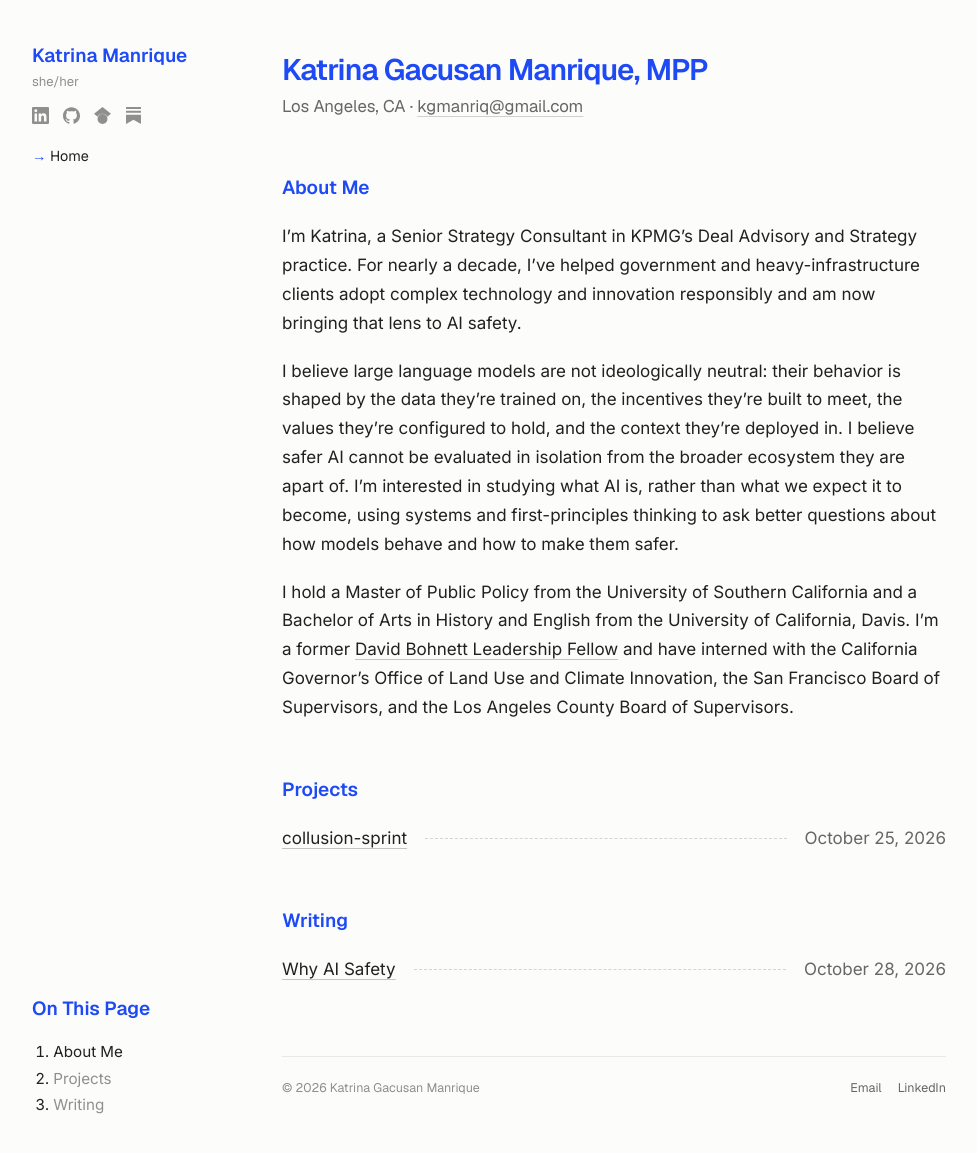
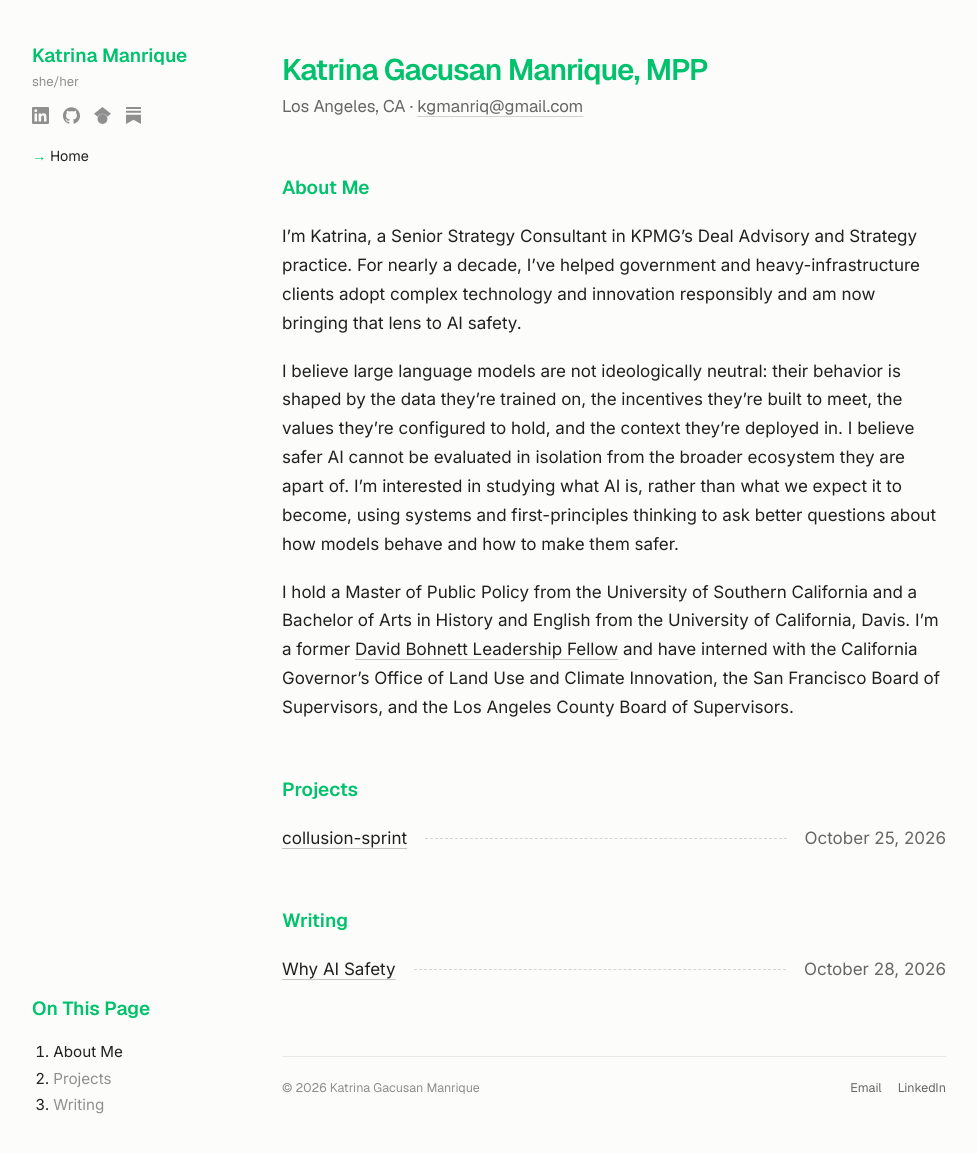
Before and after one commit to kgmanriq/kgmanriq.github.io, a Jekyll site: the page built from index.html, in a window 1280 px wide and 1163 px high. Shown: the top 1153 px of the window, without its empty margins (16-993 px from the left). Built offline with Jekyll 4.4.1, drawn with Linux system fonts in a browser that asks for light colours.

Commit message:
Vivid green #00c26c for headings and accents
Co-Authored-By: Claude Opus 5.5 <noreply@anthropic.com>
Claude-Session: https://claude.ai/code/session_01EuuEgRVzQ3seSDn6GstdDW

```diff
--- a/assets/css/style.css
+++ b/assets/css/style.css
@@ -5,9 +5,9 @@
   --muted: #666666;
   --faint: #8f8f8f;
   --line: #e8e8e5;
-  --accent: #1e4af5;
-  --heading: #1e4af5;
-  --accent-soft: #eaeffe;
+  --accent: #00c26c;
+  --heading: #00c26c;
+  --accent-soft: #e5f9ef;
   --serif: "Geist", "Helvetica Neue", Helvetica, Arial, sans-serif;
   --sans: "Geist", "Helvetica Neue", Helvetica, Arial, sans-serif;
   --body: "Inter", "Helvetica Neue", Helvetica, Arial, sans-serif;
@@ -93,7 +93,7 @@ p { margin: 0 0 1.1em; }
 /* ---------- Tiles ---------- */
 .tiles { display: grid; grid-template-columns: repeat(3, 1fr); gap: 14px; margin-bottom: 8px; clear: none; }
 .tile { display: flex; flex-direction: column; background: #fff; border: 1px solid var(--line); border-radius: 10px; overflow: hidden; text-decoration: none; color: var(--text); transition: border-color .15s, transform .15s; }
-.tile:hover { color: var(--text); border-color: rgba(30, 74, 245, .5); transform: translateY(-2px); }
+.tile:hover { color: var(--text); border-color: rgba(0, 194, 108, .5); transform: translateY(-2px); }
 .tile-img { width: 100%; aspect-ratio: 16 / 9; object-fit: cover; display: block; border-bottom: 1px solid var(--line); }
 .tile-body { padding: 14px 15px 16px; display: flex; flex-direction: column; flex: 1; }
 .tile-meta { font-family: var(--sans); font-size: .68rem; color: var(--faint); margin: 0 0 6px; }
```
